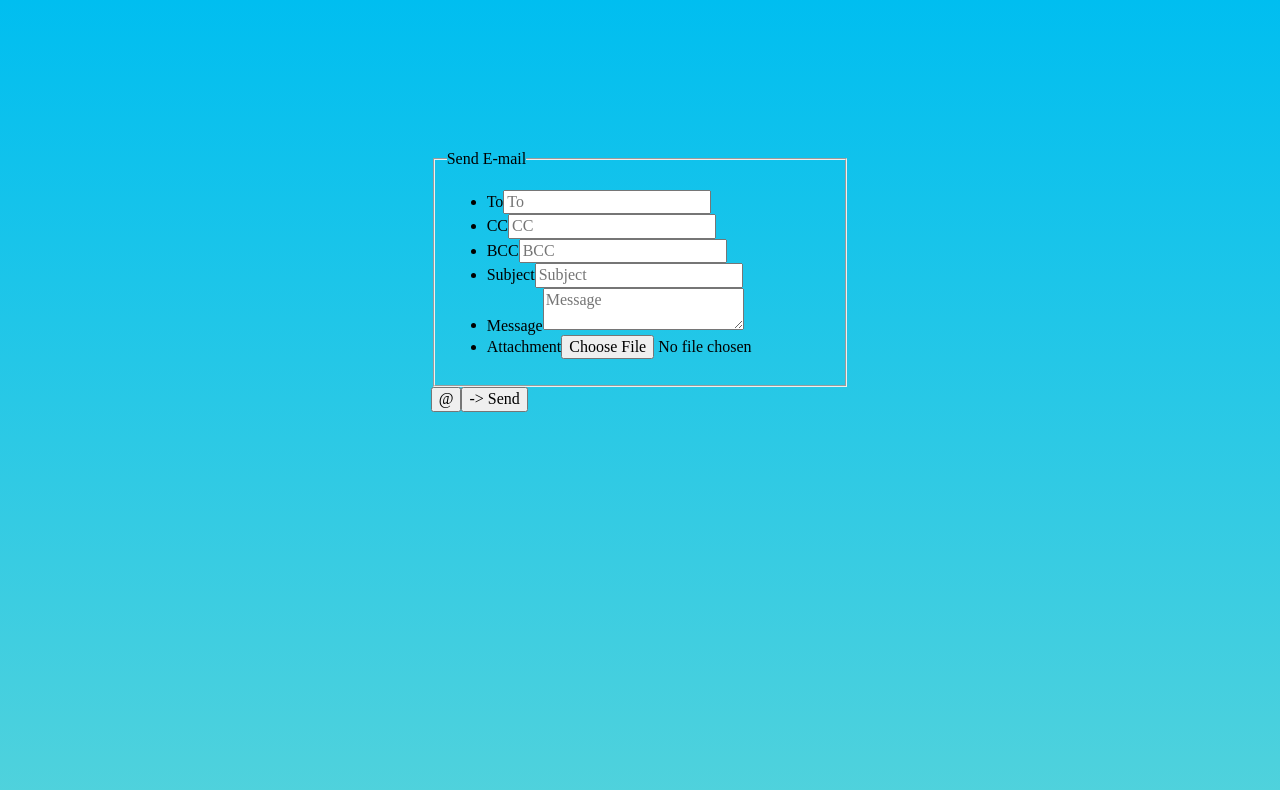
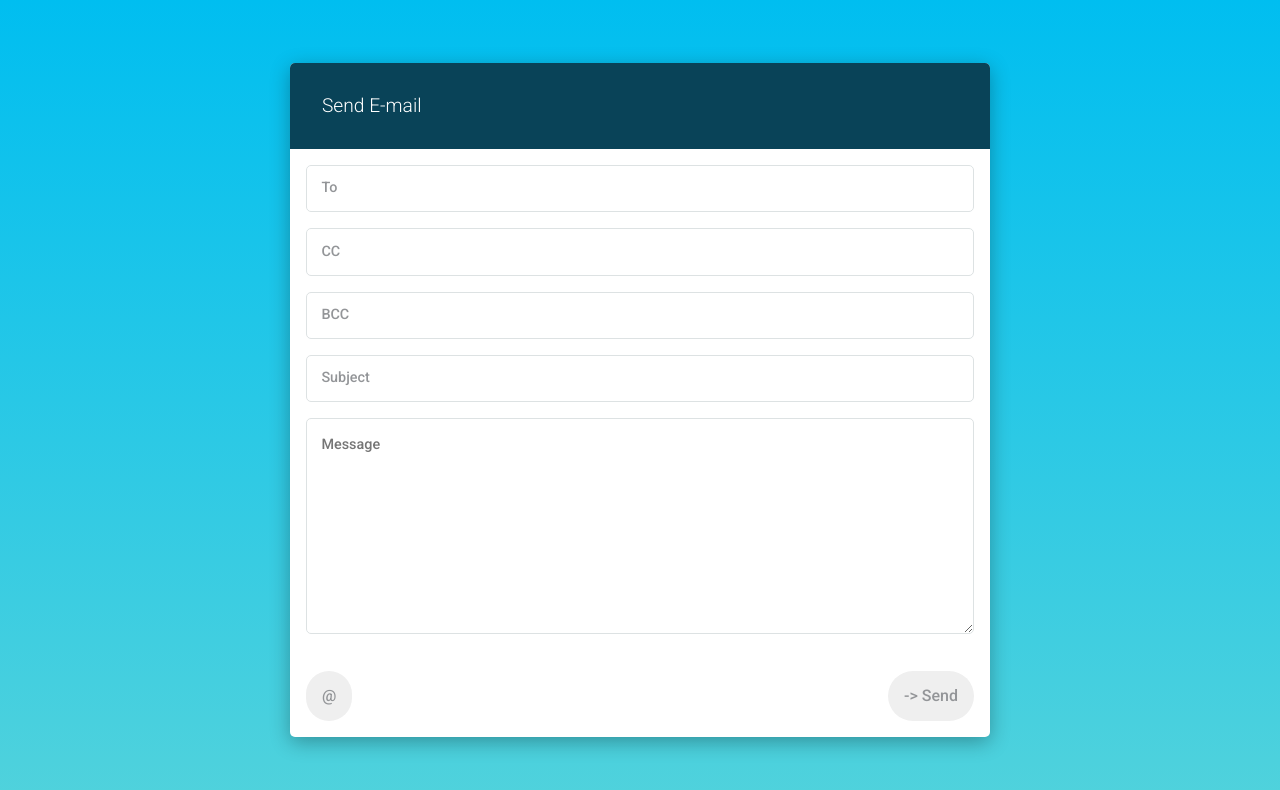
Before and after one commit to elexpatel/ebury, a Vue app: page / in a window 1280 px wide. Shown: the top 790 px of the page. Built offline with nearby package versions, Linux system fonts and the light colour scheme.

Commit message:
add basic validation, more styling

```diff
--- a/package.json
+++ b/package.json
@@ -12,6 +12,7 @@
   "dependencies": {
     "core-js": "^2.6.5",
     "vue": "^2.6.10",
+    "vuelidate": "^0.7.4",
     "vuex": "^3.0.1"
   },
   "devDependencies": {
--- a/src/components/composer-email.vue
+++ b/src/components/composer-email.vue
@@ -1,28 +1,31 @@
 <template>
   <div class="composer">
+    <div class="composer__header-container">
+      <h1 class="composer__header">Send E-mail</h1>
+    </div>
     <form class="form">
       <fieldset class="form__fieldset">
         <legend class="form__legend">Send E-mail</legend>
         <ul class="form__list">
           <li class="form__list-item">
             <label for="composer-to-email" class="form__label">To</label>
-            <input v-model="composerTo" id="composer-to-email" type="email" class="form__field" placeholder="To" />
+            <input v-model="composerTo" id="composer-to-email" type="email" class="form__field" :class="{'form__field--invalid' : $v.composerTo.$error, '' : !$v.composerTo.$invalid}" placeholder="To" />
           </li>
           <li class="form__list-item">
             <label for="composer-cc-email" class="form__label">CC</label>
-            <input v-model="composerCC" id="composer-cc-email" type="email" class="form__field" placeholder="CC" />
+            <input v-model="composerCC" id="composer-cc-email" type="email" class="form__field" :class="{'form__field--invalid' : $v.composerCC.$error, '' : !$v.composerCC.$invalid}" placeholder="CC" />
           </li>
           <li class="form__list-item">
             <label for="composer-bcc-email" class="form__label">BCC</label>
-            <input v-model="composerBCC" id="composer-bcc-email" type="email" class="form__field" placeholder="BCC" />
+            <input v-model="composerBCC" id="composer-bcc-email" type="email" class="form__field" :class="{'form__field--invalid' : $v.composerBCC.$error, '' : !$v.composerBCC.$invalid}" placeholder="BCC" />
           </li>
           <li class="form__list-item">
             <label for="composer-subject" class="form__label">Subject</label>
-            <input v-model="composerSubject" id="composer-subject" type="text" class="form__field" placeholder="Subject" />
+            <input v-model="composerSubject" id="composer-subject" type="text" class="form__field" :class="{'form__field--invalid' : $v.composerSubject.$error, '' : !$v.composerSubject.$invalid}" placeholder="Subject" />
           </li>
           <li class="form__list-item">
             <label for="composer-message" class="form__label">Message</label>
-            <textarea v-model="composerMessage" id="composer-message" class="form__field" placeholder="Message"></textarea>
+            <textarea v-model="composerMessage" id="composer-message" class="form__field form__field-textarea" :class="{'form__field--invalid' : $v.composerMessage.$error, '' : !$v.composerMessage.$invalid}" placeholder="Message"></textarea>
           </li>
           <li class="form__list-item--hidden">
             <label for="composer-attachment">Attachment</label>
@@ -34,12 +37,32 @@
         <button class="form__button-attachment">@</button>
         <button class="form__button--inactive"><span>-></span> Send</button>
       </div>
+      <!-- <pre>{{ $v }}</pre> -->
     </form>
   </div>
 </template>
 
 <script>
+import { required } from "vuelidate/lib/validators";
+
 export default {
+  validations: {
+    composerTo: {
+      required
+    },
+    composerCC: {
+      required
+    },
+    composerBCC: {
+      required
+    },
+    composerSubject: {
+      required
+    },
+    composerMessage: {
+      required
+    }
+  },
   computed: {
     composerForm() {
       return this.$store.getters.composerFrom;
@@ -55,6 +78,8 @@ export default {
           value = [value.trim()];
         }
         this.$store.dispatch("updateComposer", { emailTo: value });
+        this.$v.composerTo.$touch();
+
       }
     },
     composerCC: {
--- a/src/main.js
+++ b/src/main.js
@@ -1,9 +1,12 @@
 import Vue from "vue";
+import Vuelidate from "vuelidate";
 import App from "./App.vue";
 import store from "./store";
 
 Vue.config.productionTip = false;
 
+Vue.use(Vuelidate);
+
 new Vue({
   store,
   render: h => h(App)
--- a/src/styles/_base.scss
+++ b/src/styles/_base.scss
@@ -3,6 +3,10 @@
 @import "./settings/breakpoints";
 @import "./tools/media-query";
 @import "./generic/normalise";
-
+@import "./generic/font";
+@import "./elements/headings";
+@import "./elements/form";
+@import "./elements/copy";
 @import "./objects/layout";
+@import "./objects/form";
 @import "./components/composer";
--- a/src/styles/components/_composer.scss
+++ b/src/styles/components/_composer.scss
@@ -1,4 +1,20 @@
 .composer {
-  max-width:500px;
+  min-width:700px;
   min-height:500px;
+  background-color:$colour-light;
+  border-radius:5px;
+  box-shadow:0 5px 20px rgba(0, 0, 0, 0.3);
+  overflow:hidden;
+
+  &__header-container {
+    padding:32px;
+    color:$colour-light;
+    background-color:$colour-dark;
+  }
+
+  &__header {
+    font-size:1.2em;
+    margin:0;
+    color:$colour-light;
+  }
 }
--- /dev/null
+++ b/src/styles/elements/_copy.scss
@@ -0,0 +1,6 @@
+p {
+  font-family:$font-family;
+  font-size:0.8em;
+  line-height:1.5em;
+  color:$colour-base;
+}
--- /dev/null
+++ b/src/styles/elements/_form.scss
@@ -0,0 +1,38 @@
+%fieldStyling {
+  font-family:$font-family;
+  font-size:0.9em;
+  font-weight:500;
+  padding:1.0em;
+  outline:0 none;
+  border:solid 1px $colour-border;
+  border-radius:5px;
+  color:$colour-placeholder;
+  box-sizing:border-box;
+}
+
+input {
+  @extend %fieldStyling;
+
+  &:focus {
+    color:$colour-base;
+  }
+
+  &::placeholder {
+    color:$colour-placeholder;
+  }
+}
+
+textarea {
+  @extend %fieldStyling;
+  line-height:1.5em;
+}
+
+button {
+  font-family:$font-family;
+  font-weight:500;
+  outline:0 none;
+  border:none;
+  border-radius:2.0em;
+  padding:1.0em;
+  color:$colour-placeholder;
+}
--- /dev/null
+++ b/src/styles/elements/_headings.scss
@@ -0,0 +1,25 @@
+h1, h2, h3, h4, h5, h6 {
+  font-family:$font-family;
+  font-weight:300;
+  color:$colour-base;
+}
+
+h1 {
+  font-size:2.0em;
+}
+
+h2 {
+  font-size:1.8em;
+}
+
+h3 {
+  font-size:1.6em;
+}
+
+h4 {
+  font-size:1.4em;
+}
+
+h5 {
+  font-size:1.2em;
+}
--- /dev/null
+++ b/src/styles/generic/_font.scss
@@ -0,0 +1 @@
+@import url('https://fonts.googleapis.com/css?family=Roboto:300,500&display=swap');
--- /dev/null
+++ b/src/styles/objects/_form.scss
@@ -0,0 +1,58 @@
+.form {
+  padding:0;
+  margin:0;
+
+  &__fieldset {
+    border:0;
+    padding:0;
+    margin:0;
+  }
+
+  &__legend {
+    display:none;
+  }
+
+  &__list {
+    list-style:none;
+    padding:0;
+    margin:16px;
+  }
+
+  &__list-item {
+    margin-bottom:16px;
+  }
+
+  &__list-item--hidden {
+    display:none;
+  }
+
+  &__label {
+    display:none;
+  }
+
+  &__field {
+    -webkit-appearance: none;
+    -moz-appearance: none;
+    appearance:none;
+    display:inline-block;
+    width: 100%;
+  }
+
+  &__field:focus {
+    border-color:$colour-primary;
+  }
+
+  &__field--invalid {
+    border:solid 1px $colour-danger;
+  }
+
+  &__field-textarea {
+    height:15.0em;
+  }
+
+  &__button-container {
+    display:flex;
+    justify-content:space-between;
+    margin:16px;
+  }
+}
--- a/src/styles/settings/_theme.scss
+++ b/src/styles/settings/_theme.scss
@@ -6,3 +6,6 @@ $colour-danger: #e03f3f;
 $colour-dark: #094358;
 $colour-light: #ffffff;
 $colour-border: #dde2e3;
+
+$colour-base: #2e3638;
+$colour-placeholder: #939598;
--- a/src/styles/settings/_typography.scss
+++ b/src/styles/settings/_typography.scss
@@ -1,4 +1,4 @@
-$font-family: "Roboto, sans-serif";
+$font-family: 'Roboto', sans-serif;
 $font-size: 1.4em;
 $font-weight: 400;
 $font-line-height: 1.5em;
```
Also changed, not shown: 2 other files (tests, documents, lock files or other folders).
